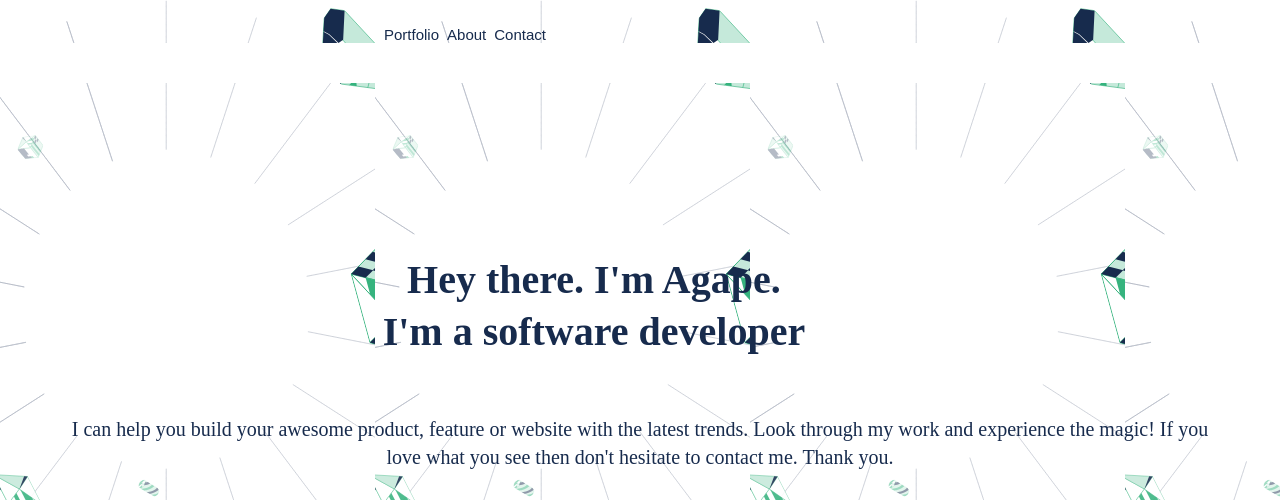
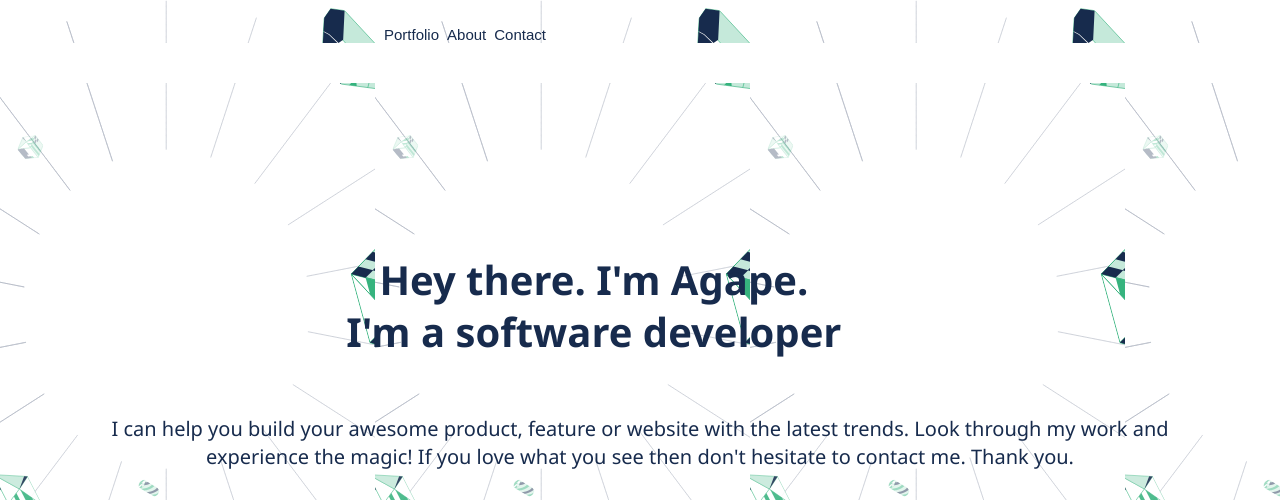
Before and after one commit to Agape-nduwamungu/my_portfolio, a website: page index.html in a window 1280 px wide. Shown: the top 500 px of the page. Drawn offline with Linux system fonts and the light colour scheme; some icons are missing.

Commit message:
Update styles.css

```diff
--- a/styles.css
+++ b/styles.css
@@ -34,7 +34,7 @@ body {
 }
 
 h1 {
-      font-family: 'sans-serif';
+  font-family: 'Segoe UI', Tahoma, Geneva, Verdana, sans-serif;
   font-weight: 700;
   font-size: 40px;
   line-height: 52px;
@@ -48,7 +48,7 @@ h1 {
 p {
   display: flex;
   flex-direction: column;
-      font-family: 'sans-serif';
+  font-family: 'Segoe UI', Tahoma, Geneva, Verdana, sans-serif;
   font-weight: 400;
   font-size: 20px;
   line-height: 28px;
```
Lines whose indentation alone changed are shown as unchanged.
